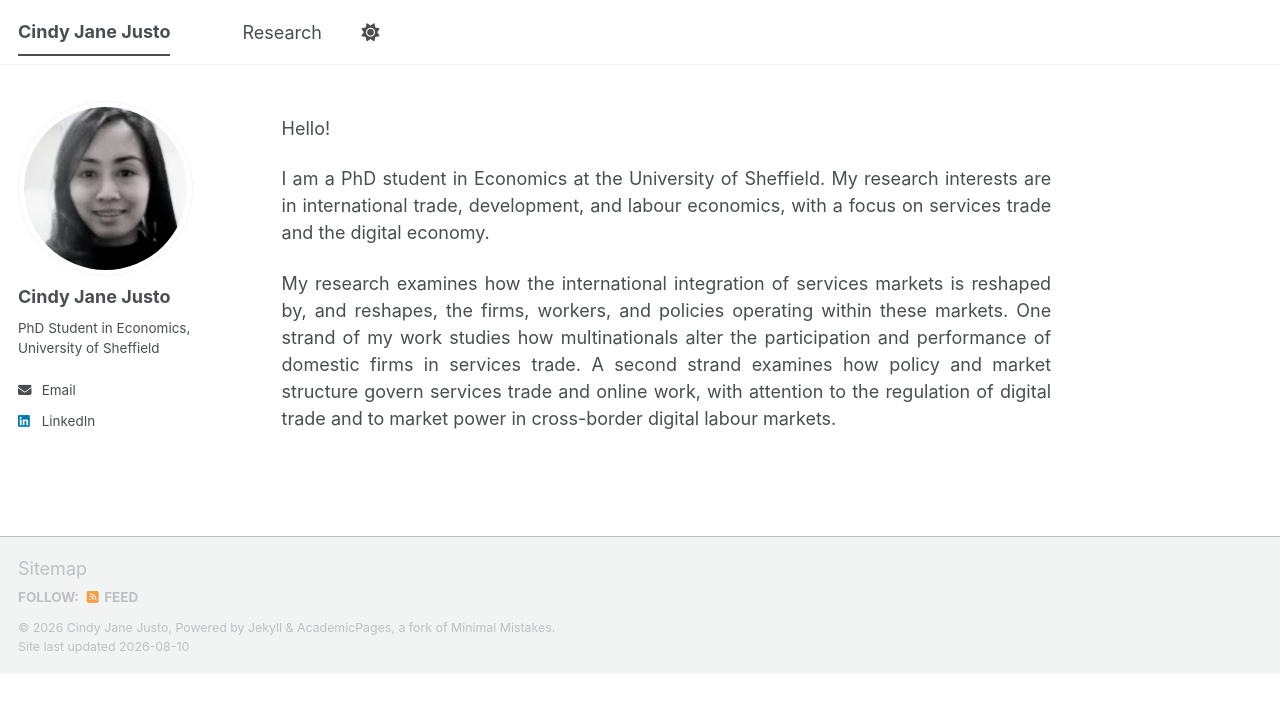
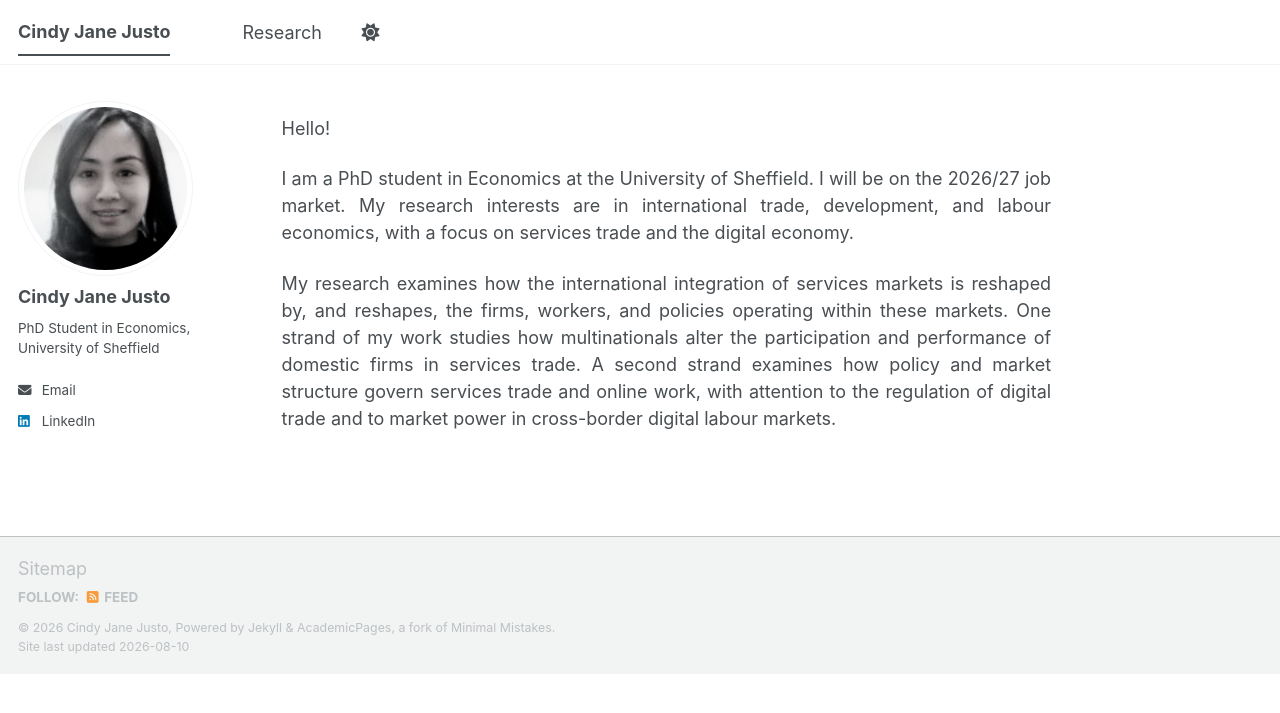
Before and after one commit to cindyjusto/cindyjusto.github.io, a Jekyll site: the page built from _pages/about.md, in a window 1280 px wide. Shown: the top 713 px of the page. Built offline with Jekyll 4.4.1, drawn with Linux system fonts in a browser that asks for light colours; a script bundle is joined from its source files by our own code; library files that are not in the unit come from our copies.

Commit message:
Update about.md

```diff
--- a/_pages/about.md
+++ b/_pages/about.md
@@ -9,6 +9,6 @@
 
 Hello!
 
-I am a PhD student in Economics at the University of Sheffield. My research interests are in international trade, development, and labour economics, with a focus on services trade and the digital economy.
+I am a PhD student in Economics at the University of Sheffield. I will be on the 2026/27 job market. My research interests are in international trade, development, and labour economics, with a focus on services trade and the digital economy.
 
 My research examines how the international integration of services markets is reshaped by, and reshapes, the firms, workers, and policies operating within these markets. One strand of my work studies how multinationals alter the participation and performance of domestic firms in services trade. A second strand examines how policy and market structure govern services trade and online work, with attention to the regulation of digital trade and to market power in cross-border digital labour markets.
```
